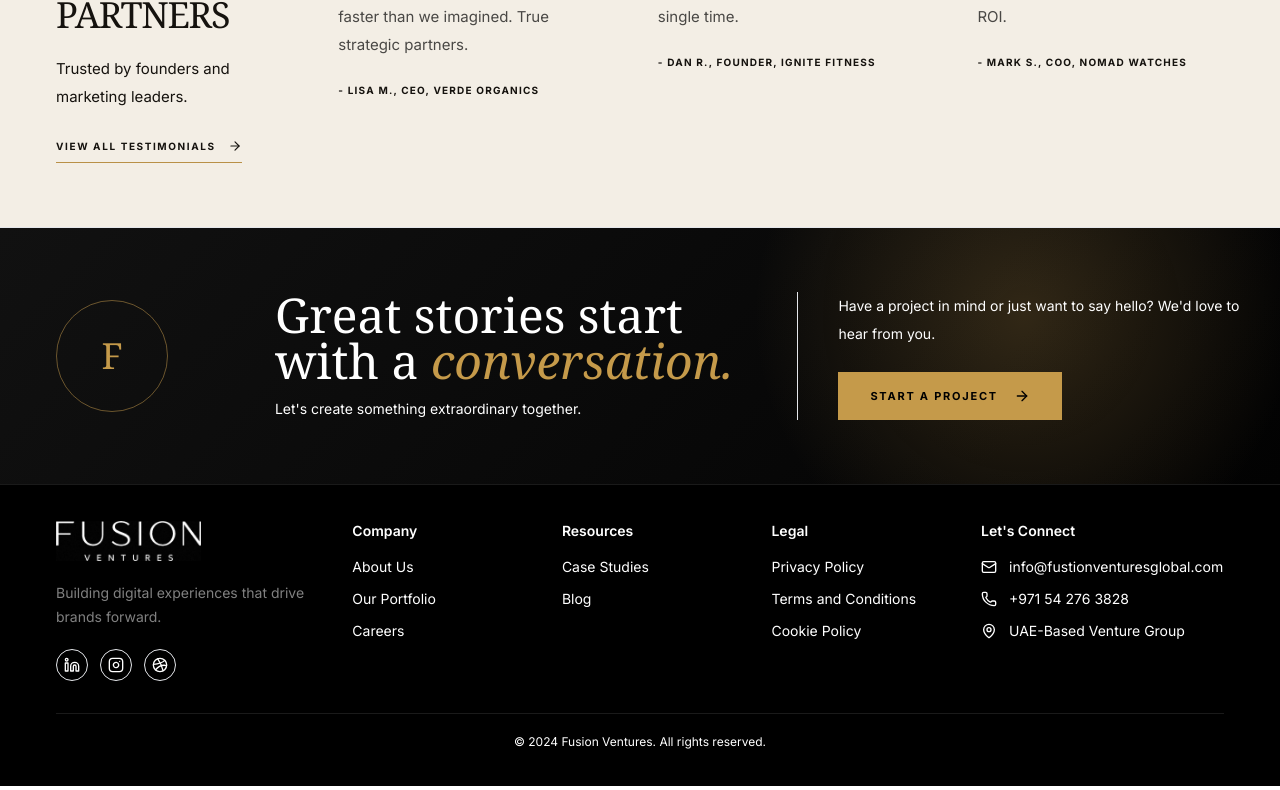
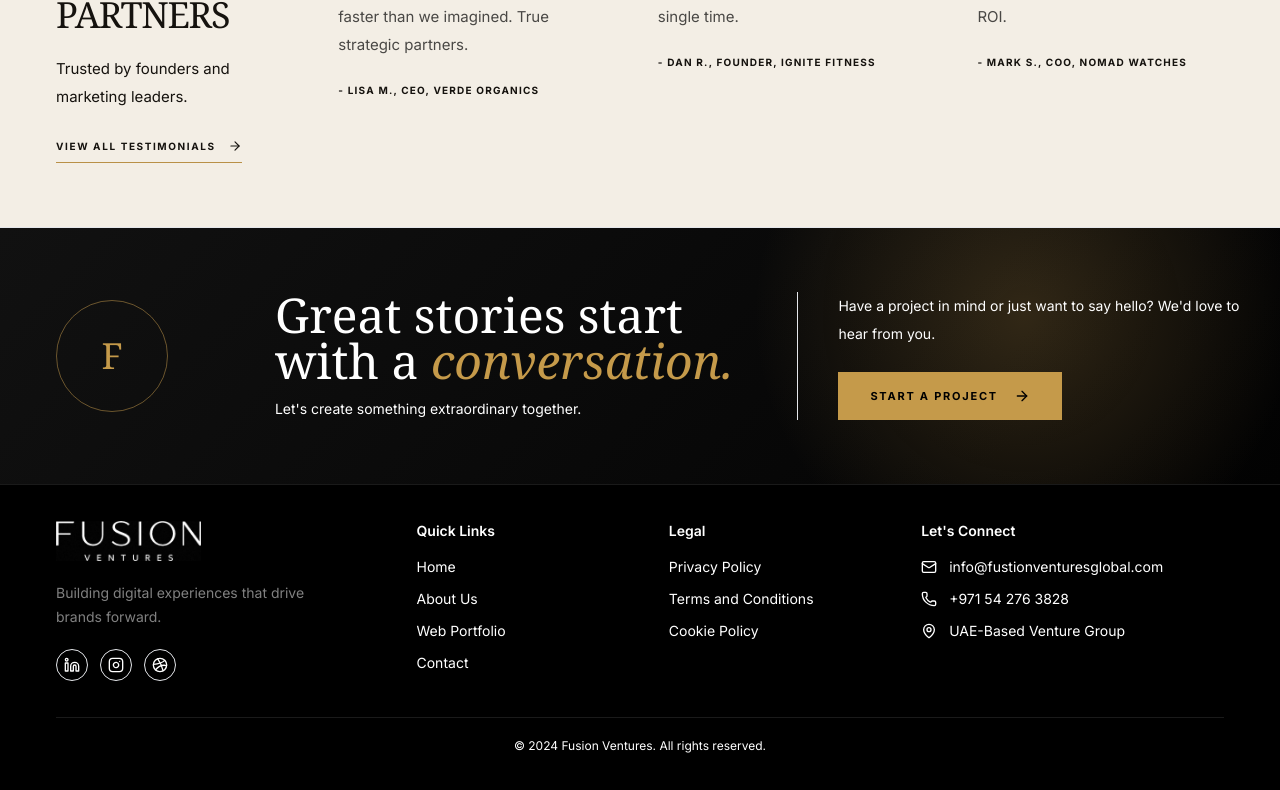
Before and after one commit to Fazilfazi991/fusionwebsite, a Next.js app: page /fynta in a window 1280 px wide. Shown: the part 4960-5750 px from the top of the page. Built offline with nearby package versions, Linux system fonts and the light colour scheme.

Commit message:
Tighten footer quick links layout

```diff
--- a/app/fynta/FyntaClient.tsx
+++ b/app/fynta/FyntaClient.tsx
@@ -715,7 +715,7 @@ export default function FyntaClient() {
       </section>
 
       <footer className="border-t border-white/10 bg-black px-5 py-9 text-white sm:px-10 lg:px-14">
-        <div className="mx-auto grid max-w-[1280px] gap-9 md:grid-cols-[1.5fr_1fr_1fr_1fr_1.4fr]">
+        <div className="mx-auto grid max-w-[1280px] gap-9 md:grid-cols-[1.5fr_1fr_1fr_1.4fr]">
           <div>
             <LogoMark />
             <p className="mt-5 max-w-[260px] text-sm leading-6 text-white/50">
@@ -730,21 +730,14 @@ export default function FyntaClient() {
             </div>
           </div>
           <div>
-            <h3 className="mb-4 text-sm font-semibold text-white">Company</h3>
+            <h3 className="mb-4 text-sm font-semibold text-white">Quick Links</h3>
             {[
+              ["Home", "/"],
               ["About Us", "/about"],
-              ["Our Portfolio", "/web-portfolio"],
-              ["Careers", "#"]
+              ["Web Portfolio", "/web-portfolio"],
+              ["Contact", "/#contact"]
             ].map(([item, href]) => (
               <a key={item} href={href} className="mb-3 block text-sm text-white/52 hover:text-[#d6a84f]">
-                {item}
-              </a>
-            ))}
-          </div>
-          <div>
-            <h3 className="mb-4 text-sm font-semibold text-white">Resources</h3>
-            {["Case Studies", "Blog"].map((item) => (
-              <a key={item} href="#" className="mb-3 block text-sm text-white/52 hover:text-[#d6a84f]">
                 {item}
               </a>
             ))}
--- a/app/page.tsx
+++ b/app/page.tsx
@@ -819,7 +819,7 @@ export default function Home() {
       </section>
 
       <footer className="border-t border-white/10 bg-black px-5 py-10 sm:px-10 lg:px-14">
-        <div className="mx-auto grid max-w-[1280px] gap-9 md:grid-cols-[1.5fr_1fr_1fr_1.4fr] lg:grid-cols-[1.6fr_1fr_1fr_1fr_1.35fr]">
+        <div className="mx-auto grid max-w-[1280px] gap-9 md:grid-cols-[1.5fr_1fr_1fr_1.4fr] lg:grid-cols-[1.6fr_1fr_1fr_1.45fr]">
           <div>
             <a href="#home" aria-label="Fusion Ventures home">
               <Image
@@ -850,18 +850,8 @@ export default function Home() {
             {[
               ["Home", "#home"],
               ["About", "/about"],
+              ["Web Portfolio", "/web-portfolio"],
               ["Contact", "#contact"]
-            ].map(([item, href]) => (
-              <a key={item} href={href} className="mb-3 block text-sm text-white/52 transition-colors hover:text-[#d6a84f]">
-                {item}
-              </a>
-            ))}
-          </div>
-
-          <div>
-            <h3 className="mb-4 text-sm font-semibold text-white">Portfolio</h3>
-            {[
-              ["Web Portfolio", "/web-portfolio"]
             ].map(([item, href]) => (
               <a key={item} href={href} className="mb-3 block text-sm text-white/52 transition-colors hover:text-[#d6a84f]">
                 {item}
--- a/app/plumlet/PlumletClient.tsx
+++ b/app/plumlet/PlumletClient.tsx
@@ -154,7 +154,7 @@ function FusionHeader() {
 function FusionFooter() {
   return (
     <footer className="border-t border-white/10 bg-black px-5 py-10 text-white sm:px-10 lg:px-14">
-      <div className="mx-auto grid max-w-[1280px] gap-9 md:grid-cols-[1.5fr_1fr_1fr_1.4fr] lg:grid-cols-[1.6fr_1fr_1fr_1fr_1.35fr]">
+      <div className="mx-auto grid max-w-[1280px] gap-9 md:grid-cols-[1.5fr_1fr_1fr_1.4fr] lg:grid-cols-[1.6fr_1fr_1fr_1.45fr]">
         <div>
           <a href="/" aria-label="Fusion Ventures home">
             <Image
@@ -185,18 +185,8 @@ function FusionFooter() {
           {[
             ["Home", "/"],
             ["About", "/about"],
+            ["Web Portfolio", "/web-portfolio"],
             ["Contact", "/#contact"]
-          ].map(([item, href]) => (
-            <a key={item} href={href} className="mb-3 block text-sm text-white/52 transition-colors hover:text-[#d6a84f]">
-              {item}
-            </a>
-          ))}
-        </div>
-
-        <div>
-          <h3 className="mb-4 text-sm font-semibold text-white">Portfolio</h3>
-          {[
-            ["Web Portfolio", "/web-portfolio"]
           ].map(([item, href]) => (
             <a key={item} href={href} className="mb-3 block text-sm text-white/52 transition-colors hover:text-[#d6a84f]">
               {item}
--- a/app/web-portfolio/WebPortfolioClient.tsx
+++ b/app/web-portfolio/WebPortfolioClient.tsx
@@ -399,7 +399,7 @@ export default function WebPortfolioClient() {
       </section>
 
       <footer className="border-t border-white/10 bg-black px-5 py-9 sm:px-10 lg:px-14">
-        <div className="mx-auto grid max-w-[1280px] gap-9 md:grid-cols-[1.5fr_1fr_1fr_1fr_1.4fr]">
+        <div className="mx-auto grid max-w-[1280px] gap-9 md:grid-cols-[1.5fr_1fr_1fr_1.4fr]">
           <div>
             <LogoMark />
             <p className="mt-5 max-w-[260px] text-sm leading-6 text-white/50">
@@ -414,21 +414,14 @@ export default function WebPortfolioClient() {
             </div>
           </div>
           <div>
-            <h3 className="mb-4 text-sm font-semibold text-white">Company</h3>
+            <h3 className="mb-4 text-sm font-semibold text-white">Quick Links</h3>
             {[
+              ["Home", "/"],
               ["About Us", "/about"],
-              ["Our Portfolio", "/web-portfolio"],
-              ["Careers", "#"]
+              ["Web Portfolio", "/web-portfolio"],
+              ["Contact", "/#contact"]
             ].map(([item, href]) => (
               <a key={item} href={href} className="mb-3 block text-sm text-white/52 hover:text-[#d6a84f]">
-                {item}
-              </a>
-            ))}
-          </div>
-          <div>
-            <h3 className="mb-4 text-sm font-semibold text-white">Resources</h3>
-            {["Case Studies", "Blog"].map((item) => (
-              <a key={item} href="#" className="mb-3 block text-sm text-white/52 hover:text-[#d6a84f]">
                 {item}
               </a>
             ))}
```
